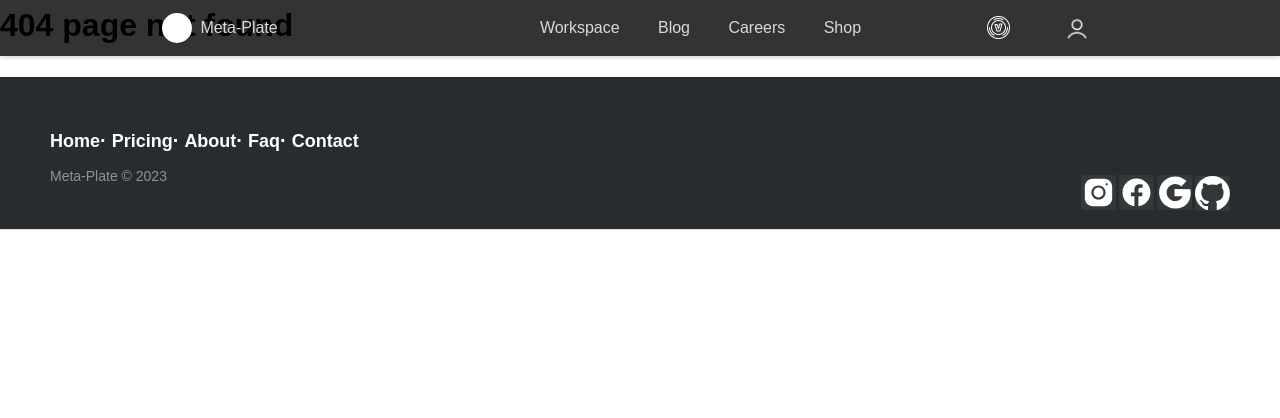
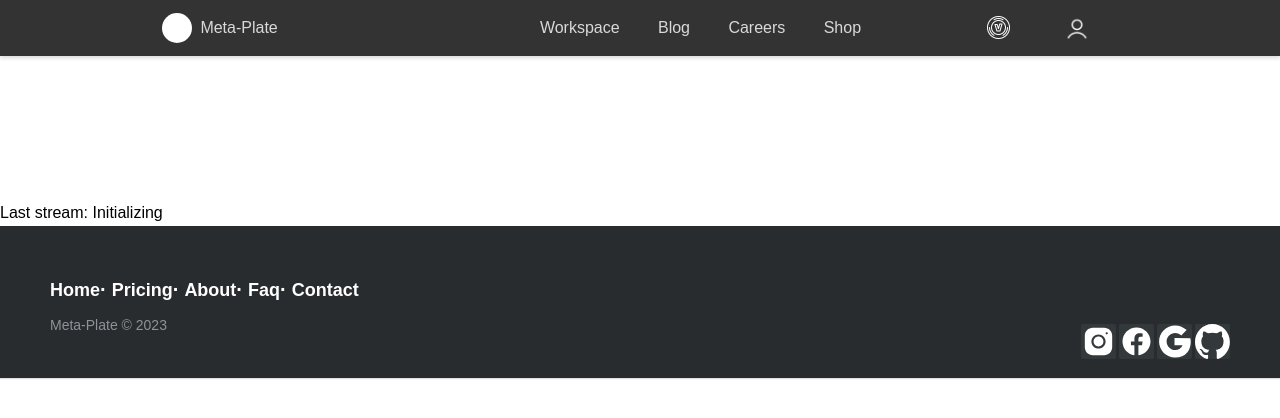
Before and after one commit to OfficerGreg/meta-plate, a React (Create React App) app in the folder frontend/: page /completionChat in a window 1280 px wide. Before the commit this address had no page. Shown: the top 418 px of the page. Built offline with nearby package versions, Linux system fonts and the light colour scheme; no server answers.

Commit message:
basic sse prototype

```diff
--- a/frontend/src/Router.tsx
+++ b/frontend/src/Router.tsx
@@ -10,6 +10,7 @@ import Dashboard from "./components/pages/dashboard";
 import NotePage from "./components/pages/note_page";
 import Settings from "./components/pages/settings";
 import UserProfile from "./components/pages/UserProfile";
+import ApiTest from "./components/pages/api_test"
 
 const Router = () => {
   return (
@@ -21,6 +22,7 @@ const Router = () => {
         <Route path="/dashboard" element={<Dashboard />} />
         <Route path="/settings" element={<Settings />} />
         <Route path="/user" element={<UserProfile />} />
+        <Route path="/completionChat" element={<ApiTest />} />
         <Route path="/folders/:folderId/:noteId" element={<NotePage />} />
         <Route path="*" element={<NotFound />} />
       </Routes>
--- /dev/null
+++ b/frontend/src/components/pages/api_test.tsx
@@ -0,0 +1,33 @@
+import React, { useEffect, useState } from 'react';
+
+const CompletionChat: React.FC = () => {
+  const [data, setData] = useState<string>('Initializing');
+
+  useEffect(() => {
+    const eventSource = new EventSource('//localhost:5000/stream');
+
+    function handleStream(e: MessageEvent<any>){
+      console.log(e)
+      setData(e.data)
+    }
+
+    eventSource.onmessage = e => {handleStream(e)}
+
+    eventSource.onerror = e => {
+        eventSource.close()
+    }
+
+    return () => {
+      eventSource.close()
+    }
+
+  }, []);
+
+  return (
+    <div style={{ marginTop: 200 }}>
+    Last stream: {data}
+    </div>
+  );
+};
+
+export default CompletionChat;
```
Also changed, not shown: 2 other files (tests, documents, lock files or other folders).
